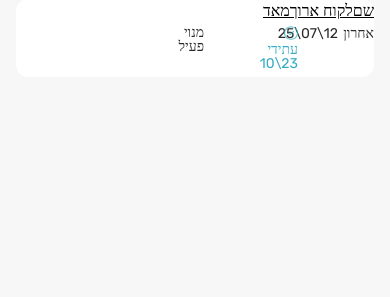
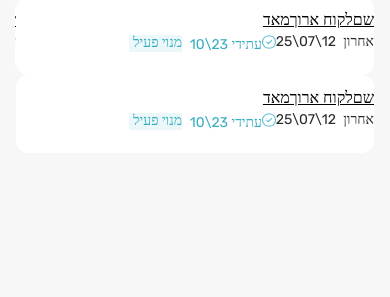
Before and after one commit to Kirill-Kovalevski/lee, a plain HTML site: page query.html in a window 390 px wide. Shown: the part 612-909 px from the top of the page. Drawn offline with Linux system fonts and the light colour scheme.

Commit message:
finished user-report-row in phone mode, it's not pixel perfect but it'll do for now

```diff
--- a/desktop.scss
+++ b/desktop.scss
@@ -11,6 +11,14 @@
 .rubik-400-regular-12px{font-family:'Rubik';width:36px;height:17px;font-size:12px;font-weight:400;line-height:100%;color:#2a2a2a}
 .rubik-400-regular-16px{font-family:Rubik;font-weight:400;font-size:16px;line-height:100%;text-align:right;text-decoration:underline}
 .rubik-400-regular-10px{font-family:Rubik;font-weight:400;font-size:10px;line-height:10px;text-align:right}
+.rubik-500-medium-16px{font-family: Rubik;
+font-weight: 500;
+font-style: Medium;
+font-size: 16px;
+line-height: 100%;
+letter-spacing: 0%;
+text-align: center;
+}
 
 
 /* ===== Page ===== */
@@ -88,9 +96,17 @@ top: 1004px;
 left: 16px;
 opacity: 1;
 border-radius: 12px;
-background-color: #ff0000;
+background:#32324C;color:#fff;
+display: flex;
+flex-direction: column;
+justify-content: flex-end;
 }
-.filter-bottom .apply-btn{width:100%;height:56px;border-radius:12px;border:none;background:#32324C;color:#fff;display:grid;place-items:center;cursor:pointer}
+.filter-bottom .apply-btn{width: 91px;
+height: 19px;
+opacity: 1;
+top: 1022px;
+left: 142px;
+}
 .filter-bottom .apply-btn p{margin:0;font-size:16px;font-weight:600;font-family:Rubik,sans-serif}
 
 /* ===== Utility colors/decoration ===== */
@@ -112,7 +128,7 @@ opacity: 1;
 top: 16px;
 left: 16px;
 }
-.lelo-box{width:70px;height:29px;padding:4px 6px;gap:10px;border-radius:6px;background:#c615150d;display:flex;flex-direction:row-reverse; justify-content: center; align-items: center;}
+.lelo-box{width:70px;height:29px;padding:4px 6px;gap:10px;border-radius:6px;background-color: #2A2A2A0D;display:flex; justify-content: center; align-items: center;}
 .x-icon{width:18px;height:18px;color:#707070}
 /* DESKTOP: tags inline next to the title */
 @media (min-width:431px){כ
--- a/media-query.scss
+++ b/media-query.scss
@@ -11,7 +11,7 @@
 
   /* ===== Show phone controls / hide desktop row ===== */
   .search-filter-desktop{display:none}
-  #filter-btn{display:inline-flex}
+  #filter-btn{display:inline-flex; border: none;background-color: #F7F7F7;}
   #filter-btn-desktop{display:none}
   .filter-wrap{display:flex;width:358px;justify-content:flex-end;padding:0 0 10px}
 
@@ -77,7 +77,16 @@
   }
 
   /* ===== Phone-only visibility for lists ===== */
-  .user-report-row{display:flex;flex-direction: column; justify-content: flex-start; width:358px;height:68px;border-radius:12px;background:#fff;padding:0 0 10px}
+  .user-report-wrap{
+    display: flex;
+    align-content: center;
+  }
+  .user-report-con{
+    display: flex;
+    align-content: center;
+    justify-items: center;
+  }
+  .user-report-row{display:flex;flex-direction: column; justify-content: center;align-content: center; width:358px;height:68px;border-radius:12px;background:#fff;padding:0 0 10px}
   .full-user-report-box,.mini-bar,.main-desktop-grid{display:none};
   .user-report-row{
 width: 358px;
@@ -86,7 +95,7 @@ opacity: 1;
 top: 244px;
 left: -1px;
 border-radius: 12px;
-
+margin: 0;
 
   }
   .first-p-user-report-text{
@@ -103,16 +112,24 @@ height: 24px;
 opacity: 1;
 gap: 10px
 
+
   }
   .first-con-p{
     display: flex;
     justify-content: flex-start;
     align-items: center;
+    margin: 0;
+    width: 94px;
+height: 22px;
+opacity: 1;
+border-radius: 6px;
+padding-top: 4px;
+padding-bottom: 4px;
+gap: 2px;
+
   }
   .first-p-user-report{
-    display: flex;
-    justify-content: flex-start;
-    align-items: center;
+    margin: 0;
   }
   .second-block-user-report-row{
     display: flex;
@@ -133,7 +150,7 @@ padding-bottom: 4px;
 gap: 2px;
 border-radius: 6px;
 display: flex;
-justify-content: flex-start;
+justify-content: center;
 align-items: center;
 
 }
@@ -141,6 +158,16 @@ align-items: center;
     margin: 0;
 }
 .second-p-user-report{
+width: 100px;
+height: 17px;
+opacity: 1;
+font-family: Rubik;
+font-weight: 400;
+font-style: Regular;
+font-size: 14px;
+line-height: 100%;
+letter-spacing: 0.95%;
+text-align: right;
 color: #36ADC1
 }
 .third-con-p{
@@ -151,6 +178,8 @@ border-radius: 6px;
 display: flex;
 justify-content: flex-start;
 align-items: center;
+margin: 0;
+
 
 }
 .v-icon{
@@ -158,6 +187,27 @@ align-items: center;
 height: 14px;
 opacity: 1;
 color: #36ADC1;
+align-self: center;
+justify-self: center;
+
+}
+.third-p-user-report{
+  display: flex;
+  align-items: center;
+  margin: 0;
+  color: #36ADC1;
+  width: 53px;
+height: 17px;
+opacity: 1;
+font-family: Rubik;
+font-weight: 400;
+font-style: Regular;
+font-size: 14px;
+line-height: 100%;
+letter-spacing: 0.95%;
+text-align: right;
+background-color: rgb(235, 247, 249);
+
 
 }
   /* ===== Utilities ===== */
--- a/query.html
+++ b/query.html
@@ -139,7 +139,7 @@
 
           <!-- Bottom full-width button -->
           <div class="filter-bottom">
-            <button type="button" class="apply-btn white-font"><p>הצגת תוצאות</p></button>
+            <button type="button" class="apply-btn white-font"><p class="rubik-500-medium-16px">הצגת תוצאות</p></button>
           </div>
         </div>
       </div>
@@ -245,8 +245,35 @@
 
       </div>
     </div>
-  </div>
+    <div class="user-report-row">
+        <div class="first-block-user-report-row">
+          <p class="first-p-user-report-text underline rubik-400-regular-16px">שםלקוח ארוךמאד</p>
+        </div>
+        <div class="second-block-user-report-row">
+          <div class="first-con-p"> <p class="rubik-400-regular-14px first-p-user-report">אחרון</p>
+            <p class="rubik-400-regular-14px first-p-user-report"> 12\07\25</p>
+          </div>
+          <div class="second-con-p"><p class="rubik-400-regular-14px second-p-user-report"><img class="v-icon" src="/lee/icons/page_table_line_cell_future_tag-icon_type-yes.png" alt="V">עתידי 23\10</p></div>
+          <div class="third-con-p"><p class="rubik-400-regular-14px third-p-user-report">מנוי פעיל</p></div>
+        </div>
+
+      </div>
     </div>
+    <div class="user-report-row">
+        <div class="first-block-user-report-row">
+          <p class="first-p-user-report-text underline rubik-400-regular-16px">שםלקוח ארוךמאד</p>
+        </div>
+        <div class="second-block-user-report-row">
+          <div class="first-con-p"> <p class="rubik-400-regular-14px first-p-user-report">אחרון</p>
+            <p class="rubik-400-regular-14px first-p-user-report"> 12\07\25</p>
+          </div>
+          <div class="second-con-p"><p class="rubik-400-regular-14px second-p-user-report"><img class="v-icon" src="/lee/icons/page_table_line_cell_future_tag-icon_type-yes.png" alt="V">עתידי 23\10</p></div>
+          <div class="third-con-p"><p class="rubik-400-regular-14px third-p-user-report">מנוי פעיל</p></div>
+        </div>
+
+      </div>
+    </div>
+
 
   <datalist id="client-names"></datalist>
 
```
Also changed, not shown: dist/desktop.css, dist/media-query.css.
